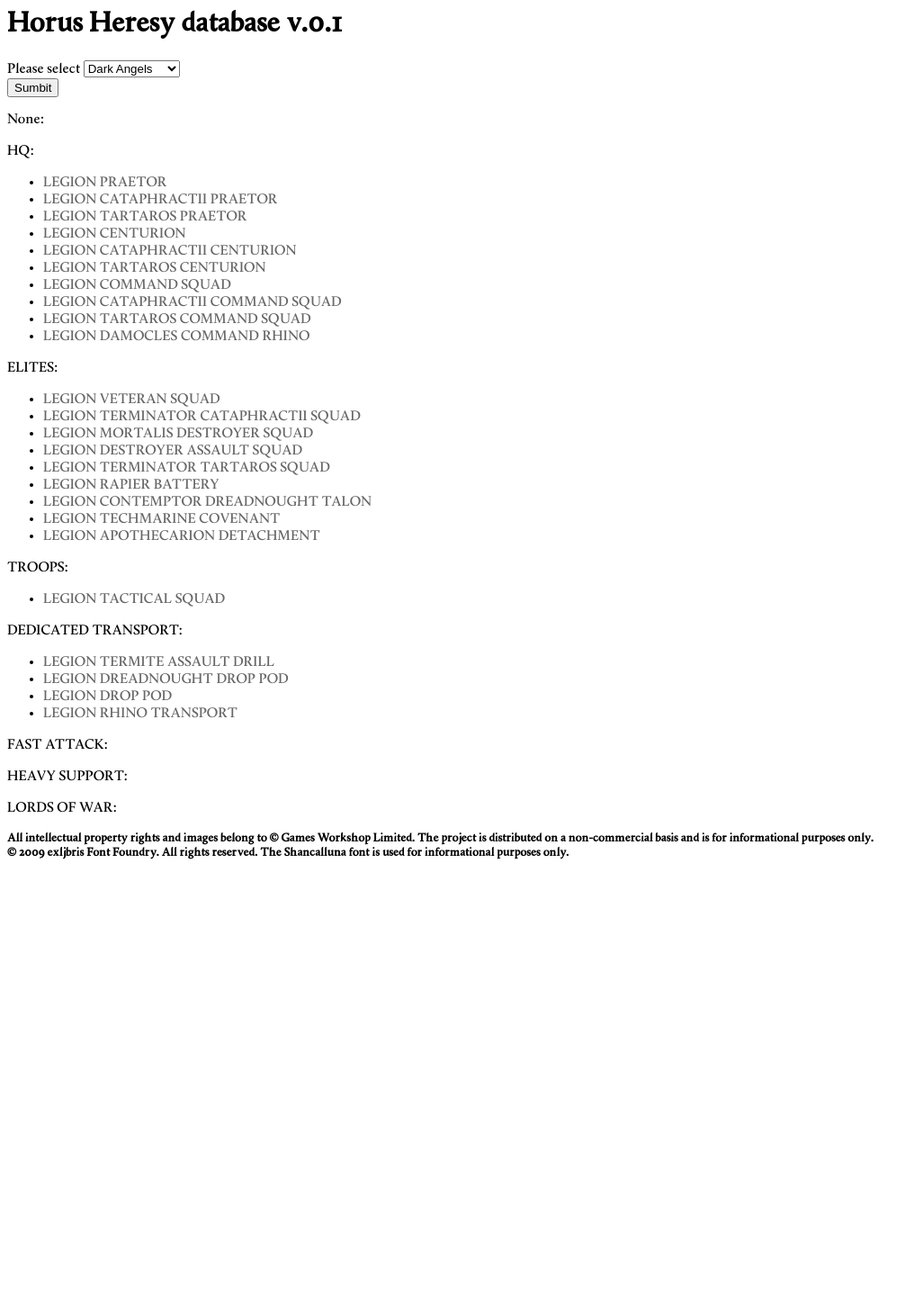
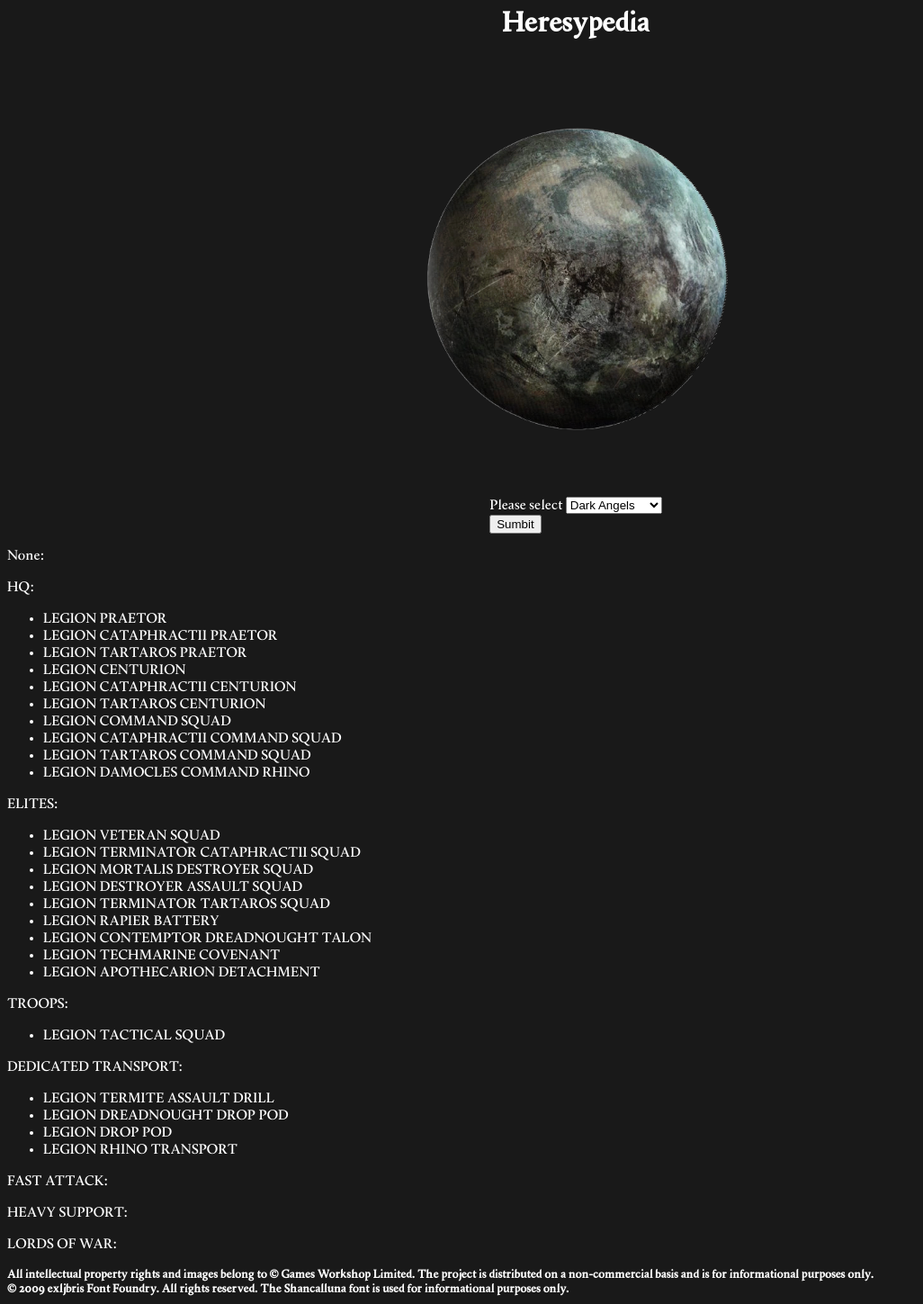
Before and after one commit to verdenkaa/heresypedia, a Flask app: page / in a window 1280 px wide. Shown: the whole page at 90% size, without its empty margins (0-1026 px from the left). Before the commit the page ends 955 px from the top, so only its background shows below. Run offline with Flask 3, Linux system fonts and the light colour scheme.

Commit message:
add more beauty

```diff
--- a/index.py
+++ b/index.py
@@ -79,11 +79,10 @@
             if moment_i is not None:
                         srules_spec[replacer_number(i)] = moment_i.ability #  добавляем значение способности
 
-
-      return render_template('solider.html', spec = spec, wargear=wargear, param=[ i.split() for i in spec.Parameters.split("<>")],
+      return render_template('solider.html', spec=spec, wargear=wargear, param=[ i.split() for i in spec.Parameters.split("<>")],
                              srules=spec.Srules.replace("\n", " ").split(" • "), options=options, added_wargear=added_wargear,
                                compos=spec.compos.split("• "), unit_type=spec.unit_type.split("• "), weapon_spec=weapon_spec, wargear_spec=wargear_spec,
                                weapon_abil=weapon_abil, srules_spec=srules_spec, d_transp=spec.d_transp, COMBI_WEAPON=COMBI_WEAPON, legion=legion)
 
 #if __name__ == '__main__':
-   #app.run()
+   #app.run(debug=True)
--- a/static/css/styles.css
+++ b/static/css/styles.css
@@ -18,31 +18,42 @@
   }
 
   table, th, td {
-    border:1px solid black;
+    border:1px solid rgb(255, 255, 255);
+    text-align: center;
+    vertical-align: middle;
+    color: #ffffff;
+    background-color: rgb(40, 40, 40);
   }
 
   @font-face {
     font-family: Shancalluna_regular;
     src: local('Shancalluna_regular'), local('Shancalluna regular'), local('Shancalluna-regular'),
     url("fonts/Shancalluna_regular.ttf");
+    color: #ffffff;
   }
 
-  body {font-family: Shancalluna_regular;}
-  h1 {font-family: Shancalluna_regular; font-style: normal; font-weight: bolder;}
+  body {font-family: Shancalluna_regular;
+        background-image: linear-gradient(
+          to bottom,
+          rgb(25,25,25),
+          rgb(25,25,25));
+        color: #ffffff;
+      }
+  h1 {font-family: Shancalluna_regular; font-style: normal; font-weight: bolder; color: #ffffff; display: flex; justify-content: center;}
 
   a, u {
     text-decoration: none;
-    color: #666;
+    color: #ffffff;
   }
 
-td
-{
-    text-align: center;
-    vertical-align: middle;
-}
+.center {
+  display: flex;
+  justify-content: center;
+  }
 
-th
-{
-    text-align: center;
-    vertical-align: middle;
-}
+.block {
+  transform: scale(0.7);
+  display: flex;
+  justify-content: center;
+
+  }
--- a/templates/index.html
+++ b/templates/index.html
@@ -17,12 +17,14 @@
 </script>
 <noscript><div><img src="https://mc.yandex.ru/watch/95783667" style="position:absolute; left:-9999px;" alt="" /></div></noscript>
 <!-- /Yandex.Metrika counter -->
+<meta name="viewport" content="user-scalable = no">
 </head>
+
 <body>
 <link rel="stylesheet" href="{{ url_for('static', filename='css/styles.css') }}">
-  <h1>Horus Heresy database v.0.1</h1>
-
-  <form class="form-inline" method="POST" action="{{ url_for('index') }}">
+  <div><h1 class="parent">Heresypedia</h1></div>
+  <div class="block"><img src="static/images/icon.png" /></div>
+  <form class="center" method="POST" action="{{ url_for('index') }}">
     <div class="form-group">
       <div class="input-group">
           <span class="input-group-addon">Please select</span>
--- a/templates/solider.html
+++ b/templates/solider.html
@@ -16,6 +16,7 @@
 </script>
 <noscript><div><img src="https://mc.yandex.ru/watch/95783667" style="position:absolute; left:-9999px;" alt="" /></div></noscript>
 <!-- /Yandex.Metrika counter -->
+<meta name="viewport" content="user-scalable = no">
   </head>
 <body>
 <link rel="stylesheet" href="{{ url_for('static', filename='css/styles.css') }}">
@@ -25,7 +26,7 @@
 <p>{{spec.name}} .................. {{spec.points}} Points</p>
 <p>{{legion}}</p>
 <table style="width: 50%">
-{% if spec.type.split()[0] == "Vehicle" %}
+{% if spec.unit_type.split()[0] == "Vehicle" %}
 
 {% for i in  param%}
   <tr>
```
Also changed, not shown: data.db, static/images/icon.png (added), 1 other file.
